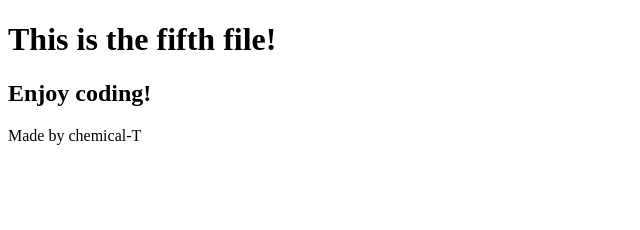
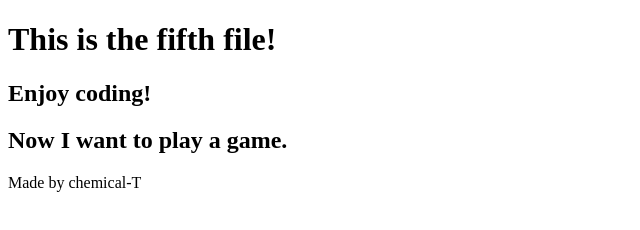
Before and after one commit to chemical-T/testWithC, a plain HTML site: page Fifth.html in a window 1280 px wide. Shown: the whole page, without its empty margins (0-640 px from the left). Drawn offline with Linux system fonts and the light colour scheme.

Commit message:
修改Fifth.html

```diff
--- a/Fifth.html
+++ b/Fifth.html
@@ -7,6 +7,7 @@
 <body>
 <h1>This is the fifth file!</h1>
 <h2>Enjoy coding!</h2>
+<h2>Now I want to play a game.</h2>
 <p>Made by chemical-T</p>
 </body>
 </html>
```
